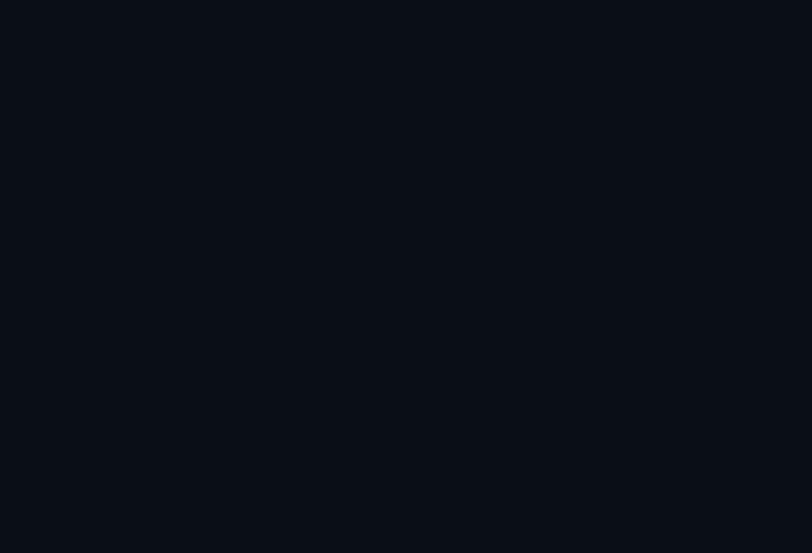
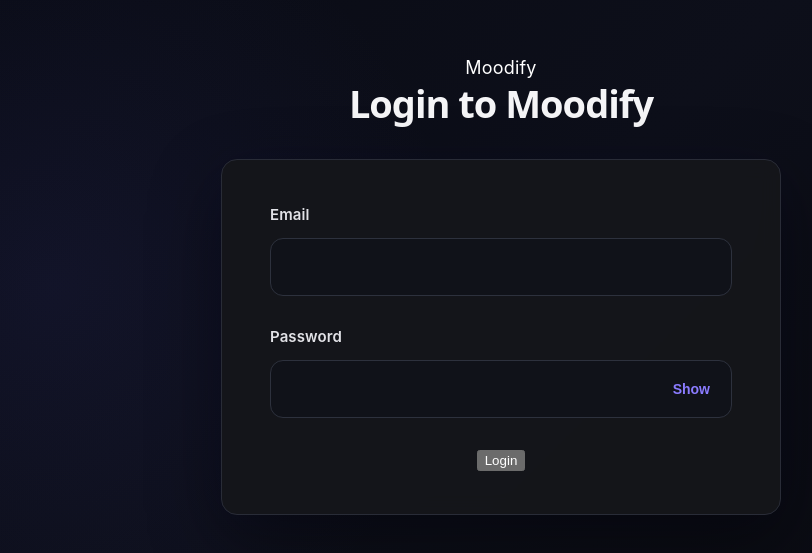
Before and after one commit to Anishojha006/Modify, a React (Vite) app in the folder Frontend/: page /login in a window 1280 px wide. Before the commit this address had no page. Shown: the part 115-668 px from the top of the page, without its empty margins (139-951 px from the left). Built offline with nearby package versions, Linux system fonts and the light colour scheme.

Commit message:
improving UI

```diff
--- /dev/null
+++ b/Frontend/src/features/auth/componenets/Loader.jsx
@@ -0,0 +1,13 @@
+import "./Loader.scss";
+
+
+const Loader = () => {
+    return (
+        <div className="loader-overlay" role="status" aria-live="polite">
+            <div className="loader"></div>
+            <span>Signing you in...</span>
+        </div>
+    );
+};
+
+export default Loader;
--- /dev/null
+++ b/Frontend/src/features/auth/componenets/Loader.scss
@@ -0,0 +1,41 @@
+.loader-overlay {
+    position: fixed;
+    inset: 0;
+
+    display: flex;
+    flex-direction: column;
+    align-items: center;
+    justify-content: center;
+    gap: 16px;
+
+    color: var(--text-h, #f4f7fb);
+    background: rgba(11, 16, 24, 0.86);
+
+    z-index: 9999;
+}
+
+.loader {
+    width: 50px;
+    height: 50px;
+
+    border: 5px solid rgba(101, 230, 189, 0.2);
+    border-top: 5px solid var(--accent, #65e6bd);
+
+    border-radius: 50%;
+
+    animation: spin 0.8s linear infinite;
+}
+
+.loader-overlay span {
+    font-size: 0.95rem;
+}
+
+@keyframes spin {
+    from {
+        transform: rotate(0deg);
+    }
+
+    to {
+        transform: rotate(360deg);
+    }
+}
--- /dev/null
+++ b/Frontend/src/features/auth/pages/Login.jsx
@@ -0,0 +1,123 @@
+import React, { useState } from "react";
+import { useAuth } from "../hooks/useAuth.js";
+import "./login.scss";
+import { useNavigate } from "react-router-dom";
+import Loader from "../componenets/Loader.jsx";
+
+const Login = () => {
+    const {
+        loading,
+        handleLogin,
+    } = useAuth();
+
+    const navigate = useNavigate();
+
+    const [key, setKey] = useState("");
+    const [email, setEmail] = useState("");
+    const [ShowPassword, setShowPassword] = useState(false);
+    const [error, setError] = useState("");
+
+    const handlepassword = (password) => {
+        setKey(password);
+    };
+
+    const handleEmail = (email) => {
+        setEmail(email);
+    };
+
+    const handleShowPassword = () => {
+        setShowPassword(!ShowPassword);
+    };
+
+    const handleFormSubmit = async (e) => {
+        e.preventDefault();
+        setError("");
+
+        try {
+            await handleLogin({
+                email: email.trim(),
+                password: key,
+            });
+
+            navigate("/dashboad");
+        } catch (err) {
+            setError(
+                err.message ||
+                "Login failed. Please check your credentials."
+            );
+        }
+    };
+
+    if (loading) {
+        return <Loader />;
+    }
+
+    return (
+        <div className="login-page">
+
+            <div className="moodify-logo">
+                Moodify
+            </div>
+
+            <h1>Login to Moodify</h1>
+
+            <form onSubmit={handleFormSubmit}>
+
+                <div className="email-field">
+                    <label htmlFor="email">
+                        Email
+                    </label>
+
+                    <input
+                        required
+                        type="email"
+                        id="email"
+                        value={email}
+                        onChange={(e) => {
+                            setEmail(e.target.value);
+                        }}
+                    />
+                </div>
+
+                <div>
+                    <label htmlFor="password">
+                        Password
+                    </label>
+
+                    <input
+                        required
+                        type={ShowPassword ? "text" : "password"}
+                        id="password"
+                        value={key}
+                        onChange={(e) =>
+                            handlepassword(e.target.value)
+                        }
+                    />
+
+                    <button
+                        type="button"
+                        onClick={handleShowPassword}
+                    >
+                        {ShowPassword ? "Hide" : "Show"}
+                    </button>
+                </div>
+
+                {error && (
+                    <p role="alert">
+                        {error}
+                    </p>
+                )}
+
+                <button
+                    type="submit"
+                    disabled={loading}
+                >
+                    Login
+                </button>
+
+            </form>
+        </div>
+    );
+};
+
+export default Login;
--- /dev/null
+++ b/Frontend/src/features/auth/pages/login.scss
@@ -0,0 +1,266 @@
+.login-page {
+    min-height: 100vh;
+    width: 100%;
+
+    display: flex;
+    flex-direction: column;
+    align-items: center;
+    justify-content: center;
+
+    box-sizing: border-box;
+    padding: 40px 20px;
+
+    background:
+        radial-gradient(
+            circle at 15% 50%,
+            rgba(71, 70, 170, 0.12),
+            transparent 35%
+        ),
+        linear-gradient(
+            135deg,
+            #080a13 0%,
+            #0d0f1a 50%,
+            #08090e 100%
+        );
+
+    color: #ffffff;
+
+    font-family:
+        Inter,
+        system-ui,
+        -apple-system,
+        BlinkMacSystemFont,
+        "Segoe UI",
+        sans-serif;
+
+
+    // =====================================
+    // Heading
+    // =====================================
+
+    h1 {
+        margin: 0 0 32px;
+
+        font-size: 38px;
+        font-weight: 700;
+        line-height: 1.2;
+
+        color: #f5f5f7;
+
+        letter-spacing: -1px;
+    }
+
+
+    // =====================================
+    // Form
+    // =====================================
+
+    form {
+        width: 100%;
+        max-width: 560px;
+
+        padding: 42px 48px;
+
+        box-sizing: border-box;
+
+        background: rgba(21, 22, 27, 0.96);
+
+        border: 1px solid #292c37;
+
+        border-radius: 16px;
+
+        box-shadow:
+            0 25px 70px rgba(0, 0, 0, 0.45),
+            0 0 50px rgba(99, 70, 255, 0.04);
+
+        backdrop-filter: blur(10px);
+
+
+        // =================================
+        // Email & Password field containers
+        // =================================
+
+        > div {
+            width: 100%;
+
+            margin-bottom: 28px;
+
+            display: flex;
+            flex-direction: column;
+
+            position: relative;
+
+
+            // =============================
+            // Label
+            // =============================
+
+            label {
+                margin-bottom: 10px;
+
+                font-size: 15px;
+                font-weight: 600;
+
+                text-align: left;
+
+                color: #e2e2e7;
+
+                letter-spacing: 0.1px;
+            }
+
+
+            // =============================
+            // Input
+            // =============================
+
+            input {
+                width: 100%;
+                height: 58px;
+
+                padding: 0 18px;
+
+                box-sizing: border-box;
+
+                outline: none;
+
+                border: 1px solid #2d313d;
+                border-radius: 13px;
+
+                background: #101219;
+
+                color: #f5f5f7;
+
+                font-size: 16px;
+
+                transition:
+                    border-color 0.25s ease,
+                    box-shadow 0.25s ease,
+                    background 0.25s ease;
+
+                &::placeholder {
+                    color: #666b79;
+                }
+
+                &:hover {
+                    border-color: #3a3e4c;
+                }
+
+                &:focus {
+                    border-color: #7657ff;
+
+                    background: #11131c;
+
+                    box-shadow:
+                        0 0 0 3px rgba(118, 87, 255, 0.12),
+                        0 0 20px rgba(118, 87, 255, 0.08);
+                }
+            }
+        }
+
+
+        // =================================
+        // Password field
+        // =================================
+
+        > div:nth-child(2) {
+
+            input {
+                padding-right: 80px;
+            }
+
+
+            // =============================
+            // Show / Hide button
+            // =============================
+
+            button {
+                position: absolute;
+
+                right: 10px;
+                bottom: 10px;
+
+                height: 38px;
+
+                padding: 0 12px;
+
+                border: none;
+                border-radius: 8px;
+
+                background: transparent;
+
+                color: #8b7cff;
+
+                font-size: 14px;
+                font-weight: 600;
+
+                cursor: pointer;
+
+                transition:
+                    background 0.2s ease,
+                    color 0.2s ease,
+                    transform 0.15s ease;
+
+                &:hover {
+                    background: rgba(118, 87, 255, 0.1);
+
+                    color: #a293ff;
+                }
+
+                &:active {
+                    transform: scale(0.95);
+                }
+            }
+        }
+    }
+
+
+    // =====================================
+    // Mobile
+    // =====================================
+
+    @media (max-width: 600px) {
+
+        padding: 25px 16px;
+
+        h1 {
+            font-size: 30px;
+
+            margin-bottom: 25px;
+        }
+
+        form {
+            padding: 30px 22px;
+
+            border-radius: 14px;
+        }
+    }
+
+
+    // =====================================
+    // Small Mobile
+    // =====================================
+
+    @media (max-width: 400px) {
+
+        h1 {
+            font-size: 26px;
+        }
+
+        form {
+            padding: 25px 18px;
+        }
+
+        form > div {
+
+            label {
+                font-size: 14px;
+            }
+
+            input {
+                height: 52px;
+
+                font-size: 14px;
+            }
+        }
+    }
+}
--- a/Frontend/src/features/auth/services/auth.service.js
+++ b/Frontend/src/features/auth/services/auth.service.js
@@ -30,7 +30,6 @@ const request = async (path, body) => {
     }
 };
 
-
 export async function register({
     username,
     email,
--- a/Frontend/src/routes/Approute.jsx
+++ b/Frontend/src/routes/Approute.jsx
@@ -1,22 +1,19 @@
 import { Routes, Route } from "react-router-dom";
-
-// import Login from "../features/auth/pages/Login.jsx";
-import Register from "../features/auth/pages/auth.jsx"
+import Register from "../features/auth/pages/Register.jsx"
 import FaceExpression from "../features/expression/components/FaceExpression.jsx";
+import Login from "../features/auth/pages/Login.jsx"
 
 const AppRoutes = () => {
     return (
         <Routes>
 
-            {/* <Route
+            <Route
                 path="/login"
-                element={<Login />}
-            /> */}
+                element={<Login/>}
 
-            <Route
-                path="/"
-                element={<Register />}
             />
+
+
 
             <Route
                 path="/register"
```
Also changed, not shown: Frontend/src/features/auth/hooks/useAuth.js (line endings or trailing spaces), Frontend/src/features/auth/pages/Register.jsx (renamed from Frontend/src/features/auth/pages/auth.jsx), 2 other files (tests, documents, lock files or other folders).
